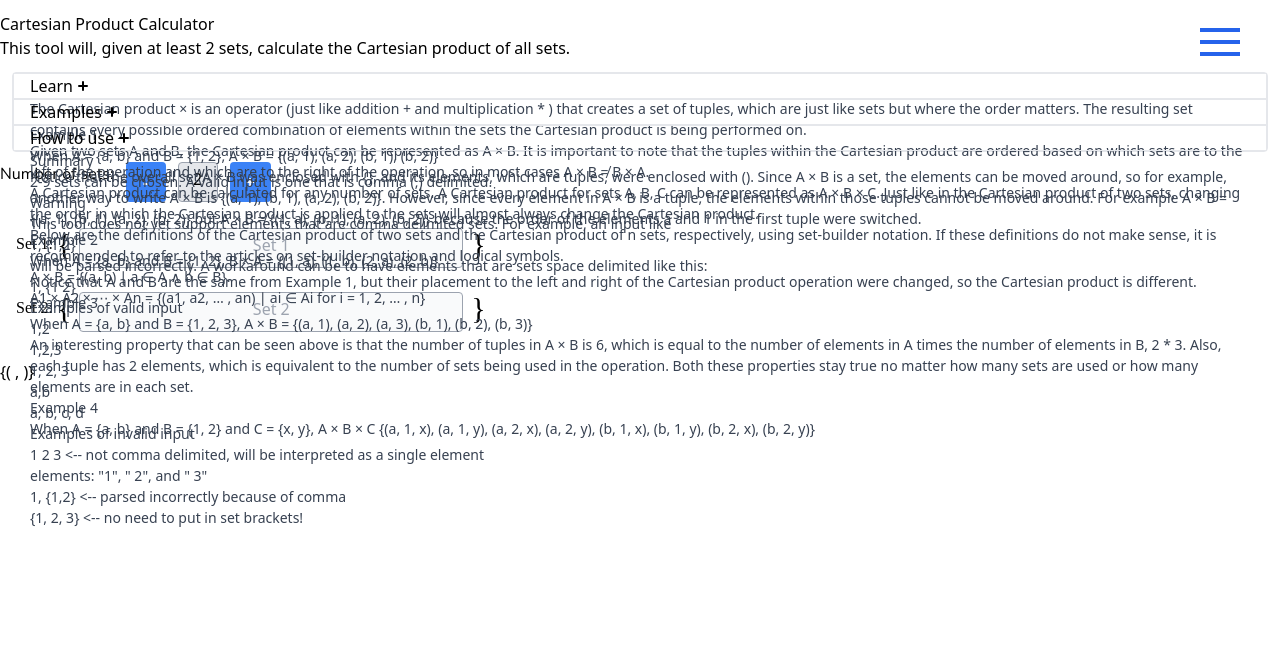
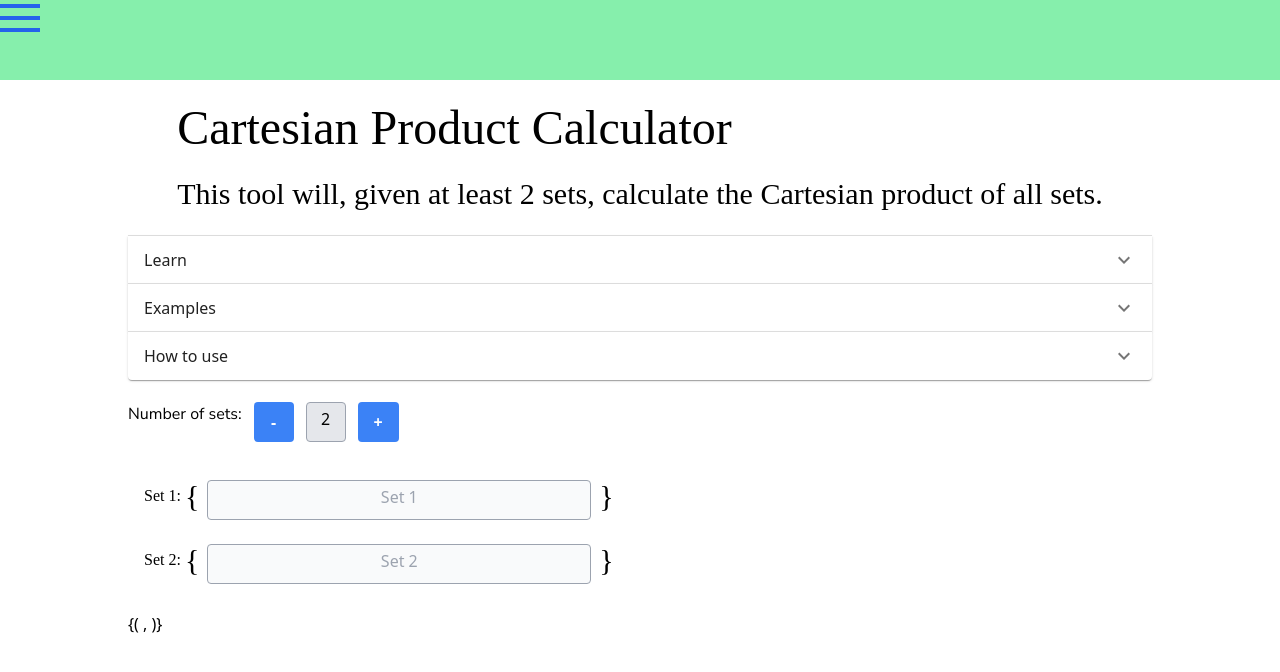
Before and after one commit to orrshalev/math-tools-next, a Next.js app: page /tools/cartesian-product-calculator in a window 1280 px wide. Shown: the top 672 px of the page. Built offline with nearby package versions, Linux system fonts and the light colour scheme; a web font is replaced by a local one.

Commit message:
Navbar mods

```diff
--- a/package.json
+++ b/package.json
@@ -9,9 +9,12 @@
     "lint": "next lint"
   },
   "dependencies": {
+    "@emotion/react": "^11.10.4",
+    "@emotion/styled": "^11.10.4",
     "@headlessui/react": "^1.6.6",
     "@heroicons/react": "^2.0.10",
-    "@material-tailwind/react": "^1.2.4",
+    "@mui/icons-material": "^5.10.3",
+    "@mui/material": "^5.10.4",
     "next": "12.2.5",
     "react": "18.2.0",
     "react-dom": "18.2.0",
--- a/src/components/NavBar/NavBar.tsx
+++ b/src/components/NavBar/NavBar.tsx
@@ -3,19 +3,18 @@ import Link from "next/link";
 import { Menu, Transition } from "@headlessui/react";
 import { ChevronDownIcon } from "@heroicons/react/20/solid";
 
-
 function classNames(...classes: string[]) {
-  return classes.filter(Boolean).join(' ')
+  return classes.filter(Boolean).join(" ");
 }
-
 
 const NavBar = () => {
   const [showSidebar, setShowSidebar] = useState(false);
   return (
     <>
+    <nav className="h-20 bg-green-300">
         {showSidebar ? (
           <button
-          className="flex text-4xl text-white items-center cursor-pointer fixed right-10 top-6 z-50"
+            className="flex text-4xl text-white items-center cursor-pointer z-50"
             onClick={() => setShowSidebar(!showSidebar)}
           >
             x
@@ -23,7 +22,7 @@ const NavBar = () => {
         ) : (
           <svg
             onClick={() => setShowSidebar(!showSidebar)}
-          className="fixed z-30 flex items-center cursor-pointer right-10 top-6"
+            className="z-30 flex items-center cursor-pointer"
             fill="#2563EB"
             viewBox="0 0 100 80"
             width="40"
@@ -34,6 +33,7 @@ const NavBar = () => {
             <rect y="60" width="100" height="10"></rect>
           </svg>
         )}
+        </nav>
         {/* Sidebar contents */}
         <div
           className={`top-0 right-0 w-[35vw] bg-green-600  p-10 pl-5 text-white fixed h-full z-40 ease-in-out duration-300 ${
@@ -55,7 +55,10 @@ const NavBar = () => {
               </Link>
               {/* Dropdown */}
               <li className="py-2">
-              <Menu as="div" className="relative inline-block text-left w-[18vw]">
+                <Menu
+                  as="div"
+                  className="relative inline-block text-left w-[18vw]"
+                >
                   <div>
                     <Menu.Button className="inline-flex w-full justify-center rounded-md border border-gray-300 bg-white px-4 py-2 text-sm font-medium text-gray-700 shadow-sm hover:bg-gray-50 focus:outline-none focus:ring-2 focus:ring-indigo-500 focus:ring-offset-2 focus:ring-offset-gray-100">
                       Options
--- a/src/components/ToolStart/ToolStart.tsx
+++ b/src/components/ToolStart/ToolStart.tsx
@@ -1,9 +1,9 @@
-import React, { Fragment, useState } from "react";
-import {
-  Accordion,
-  AccordionHeader,
-  AccordionBody,
-} from "@material-tailwind/react";
+import React, { Fragment } from "react";
+
+import Accordion from "@mui/material/Accordion";
+import AccordionSummary from "@mui/material/AccordionSummary";
+import AccordionDetails from "@mui/material/AccordionDetails";
+import ExpandMoreIcon from "@mui/icons-material/ExpandMore";
 
 /**
  * Contents of accordion tabs in tools
@@ -29,30 +29,29 @@ export type ToolProps = {
  * @returns HTML element of tool start
  */
 const ToolStart = (props: ToolProps) => {
-  const [open, setOpen] = useState(1);
-  const handleOpen = (val: number) => {
-    setOpen(open === val ? 0 : val);
-  };
-
   return (
     <>
-    <div>
-      <div className="py-3">
-        <h1>{props.title}</h1>
-        <p>{props.description}</p>
-      </div>
-      <div className="mx-3 border rounded">
+      <div className="flex flex-col items-center justify-center w-full h-full px-3">
+        <div className="py-3">
+          <h1 className="font-large text-5xl py-3">{props.title}</h1>
+          <p className="font-large text-3xl py-3">{props.description}</p>
+        </div>
         <Fragment>
           {props.tabs.map((tab) => (
-            <Accordion className="border px-4" key={tab.id} open={open === tab.id}>
-              <AccordionHeader onClick={() => handleOpen(tab.id)}>
+            <Accordion key={tab.id} className="w-[80vw]">
+              <AccordionSummary
+                expandIcon={<ExpandMoreIcon />}
+                aria-controls={`panel${tab.id}a-content`}
+                aria-label={`panel${tab.id}a-header`}
+              >
                 {tab.label}
-              </AccordionHeader>
-              <AccordionBody>{tab.description}</AccordionBody>
+              </AccordionSummary>
+              <AccordionDetails className="mx-5">
+                {tab.description}
+              </AccordionDetails>
             </Accordion>
           ))}
         </Fragment>
-      </div>
       </div>
     </>
   );
--- a/src/pages/tools/cartesian-product-calculator.tsx
+++ b/src/pages/tools/cartesian-product-calculator.tsx
@@ -13,7 +13,7 @@ type Tab = {
 
 const tabs: Array<Tab> = [
   {
-    id: 2,
+    id: 1,
     label: "Learn",
     description: (
       <>
@@ -53,7 +53,7 @@ const tabs: Array<Tab> = [
     ),
   },
   {
-    id: 3,
+    id: 2,
     label: "Examples",
     description: (
       <>
@@ -106,7 +106,7 @@ const tabs: Array<Tab> = [
     ),
   },
   {
-    id: 4,
+    id: 3,
     label: "How to use",
     description: (
       <>
@@ -165,7 +165,7 @@ class CartesianProductCalculator extends React.Component<any, State> {
     const sets = [];
     for (let i = 0; i < this.state.setNum; i++) {
       currentSet = (
-        <div className="py-2 flex items-center">
+        <div className="py-2 flex items-center pl-[10%]">
           <span className="font-large">&emsp;Set {i + 1}: </span>
           <span className="font-large text-3xl pl-1 pr-2">&#123; </span>
           <textarea
@@ -232,7 +232,7 @@ class CartesianProductCalculator extends React.Component<any, State> {
         cartString += "}";
       }
     }
-    return <p>{cartString}</p>;
+    return <p className="pl-[10%]">{cartString}</p>;
   }
 
   render(): JSX.Element {
@@ -241,7 +241,7 @@ class CartesianProductCalculator extends React.Component<any, State> {
         <NavBar />
         <ToolStart title={title} description={description} tabs={tabs} />
         <div style={{paddingTop: '10px'}} />
-        <div className="flex justify-start gap-3">
+        <div className="flex justify-start gap-3 pl-[10%] py-3">
           <span className="font-small">Number of sets:</span>
           <button
             className="bg-blue-500 hover:bg-blue-700 text-white font-bold py-2 px-4 w-10 h-10 rounded"
--- a/src/styles/globals.css
+++ b/src/styles/globals.css
@@ -10,3 +10,7 @@
 @tailwind base;
 @tailwind components;
 @tailwind utilities;
+
+.Accordion.Mui-selected {
+  margin-left: 30px;
+}
```
Also changed, not shown: 1 other file (tests, documents, lock files or other folders). Lines whose indentation alone changed are shown as unchanged.
